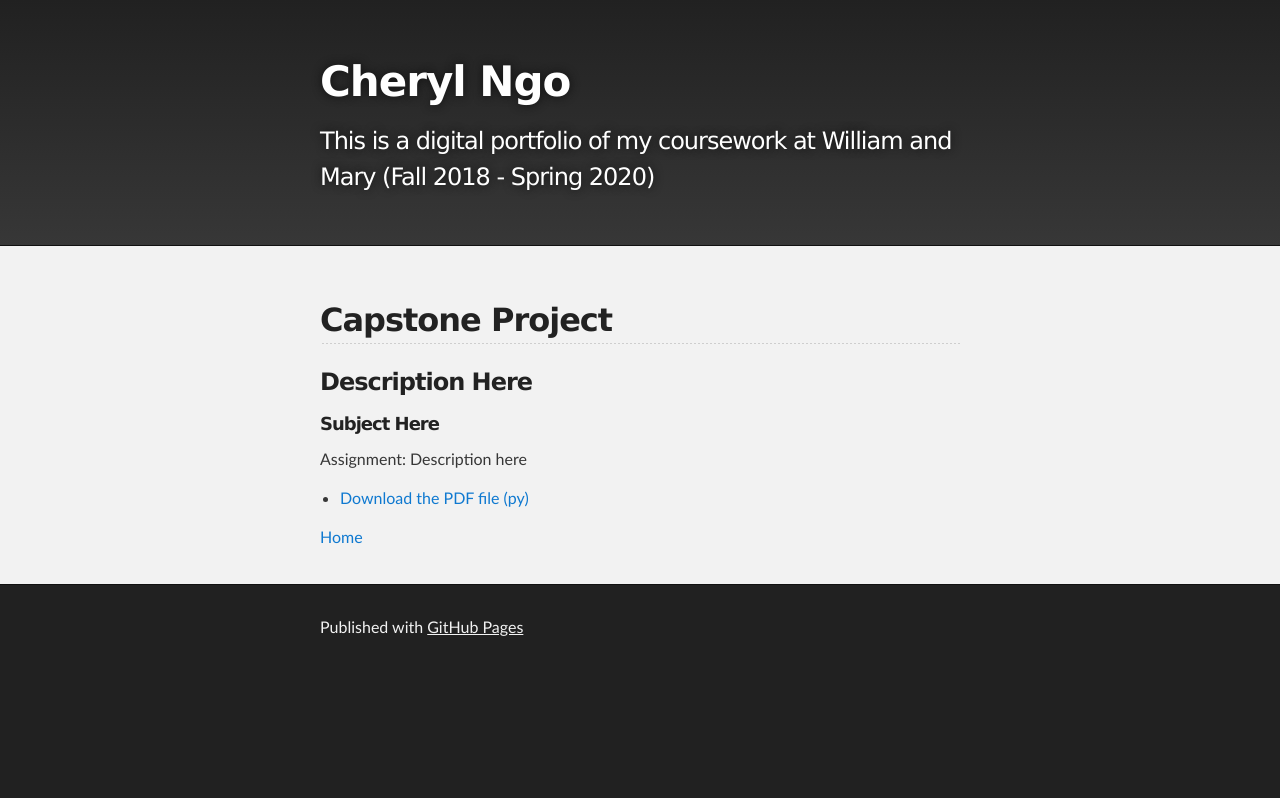
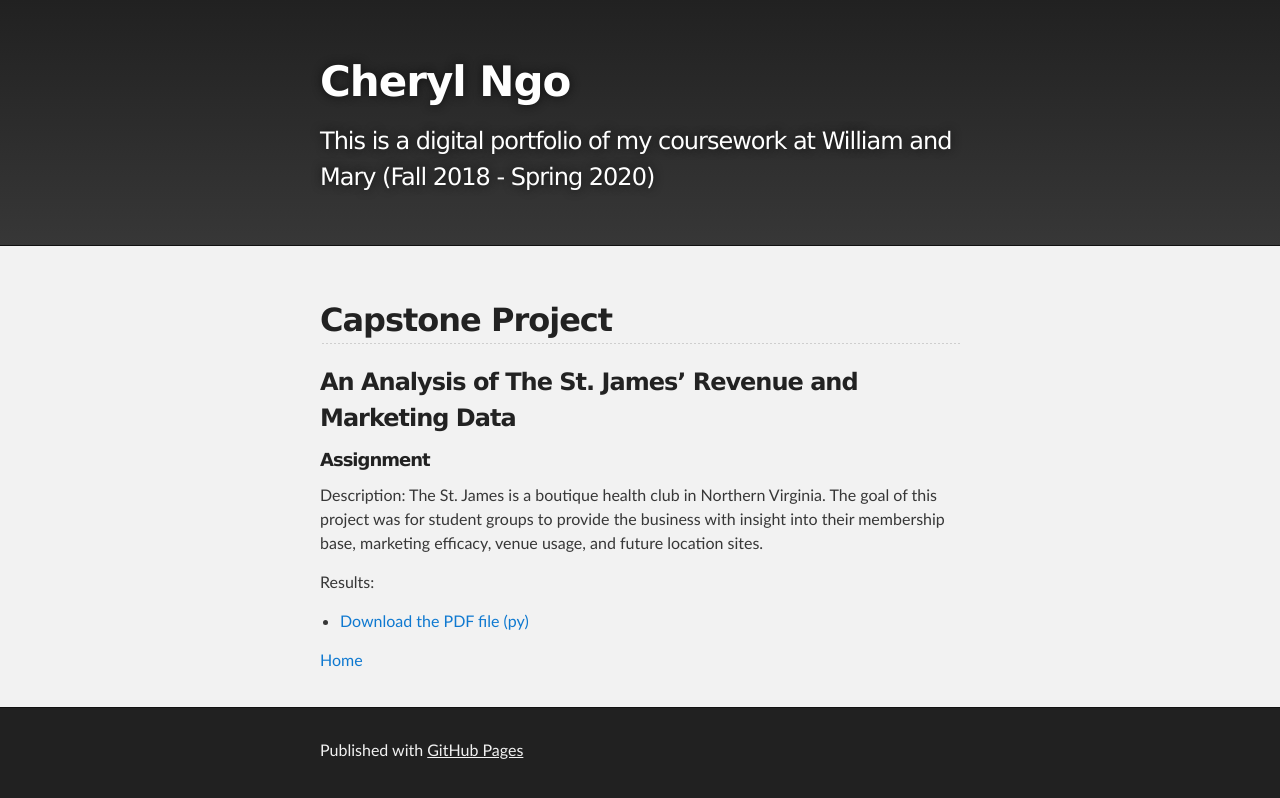
Before and after one commit to Cherylngo/cherylngo.github.io, a Jekyll site: the page built from Capstone/index.md, in a window 1280 px wide. Shown: the top 798 px of the page. Built offline with Jekyll 4.4.1, drawn with Linux system fonts in a browser that asks for light colours; our own code applies the rules of GitHub Pages for plain Markdown files.

Commit message:
Update index.md

```diff
--- a/Capstone/index.md
+++ b/Capstone/index.md
@@ -5,10 +5,12 @@ Semester: Spring 2020
 ---
 
 ## Capstone Project
-### Description Here
+### An Analysis of The St. James' Revenue and Marketing Data
 
-##### Subject Here
-Assignment: Description here
+##### Assignment
+Description: The St. James is a boutique health club in Northern Virginia.  The goal of this project was for student groups to provide the business with insight into their membership base, marketing efficacy, venue usage, and future location sites.
+
+Results:
 - [Download the PDF file (py)](filename here)
 
 [Home](https://cherylngo.github.io/)
```
